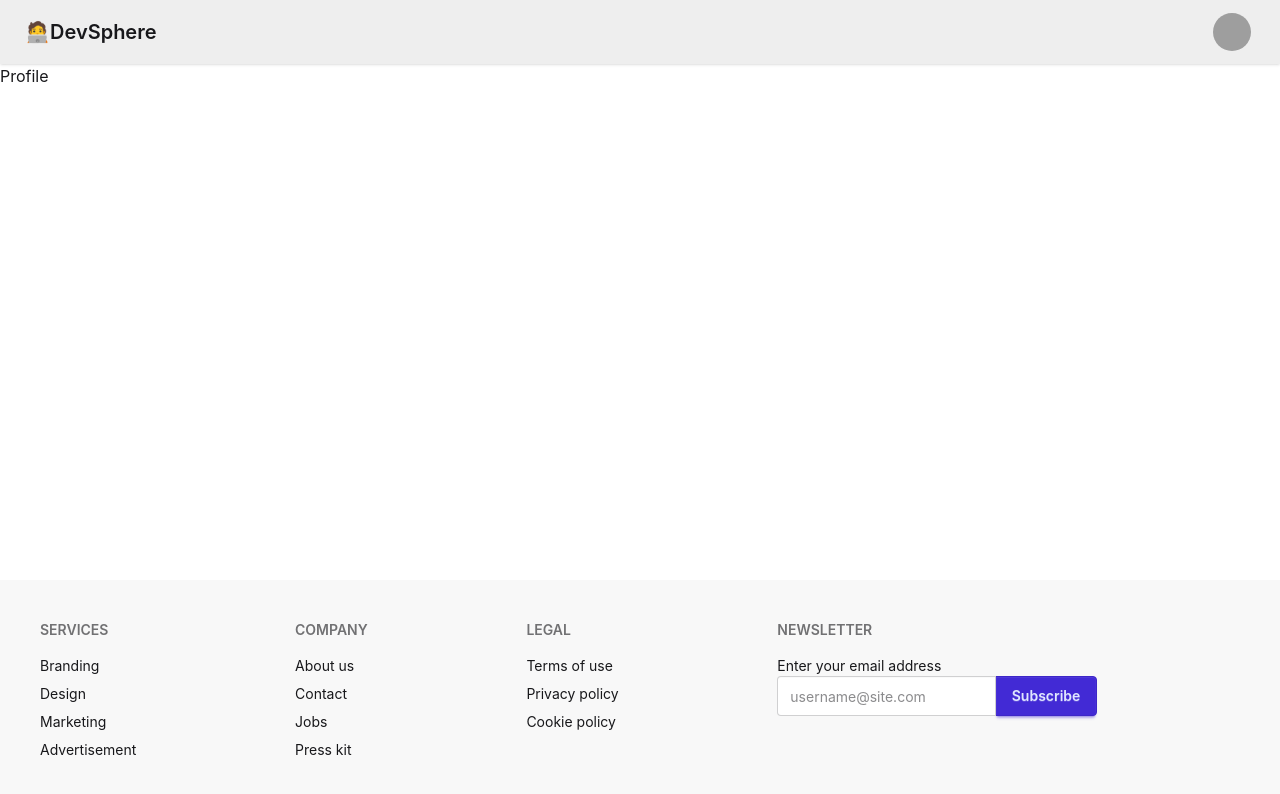
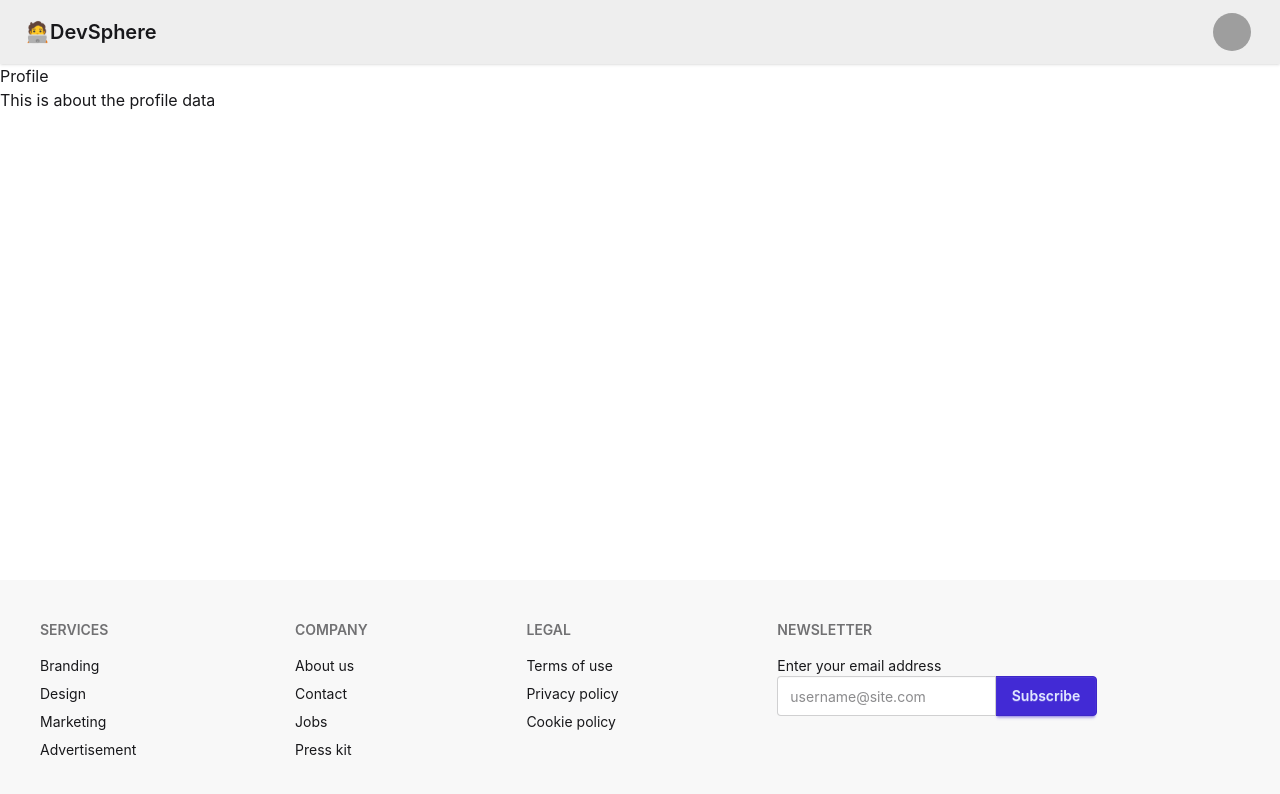
Before and after one commit to ParsiRamu/DevTinderWeb-Frontend, a React (Vite) app: page /profile in a window 1280 px wide. Shown: the top 794 px of the page. Built offline with nearby package versions, Linux system fonts and the light colour scheme; grey boxes are pictures that could not be loaded.

Commit message:
update(add Sample line) in the profile page

```diff
--- a/src/Profile.jsx
+++ b/src/Profile.jsx
@@ -5,6 +5,7 @@ const Profile = () => {
   return (
     <div>
       <h1>Profile</h1>
+      <p>This is about the profile data</p>
     </div>
   )
 }
```
